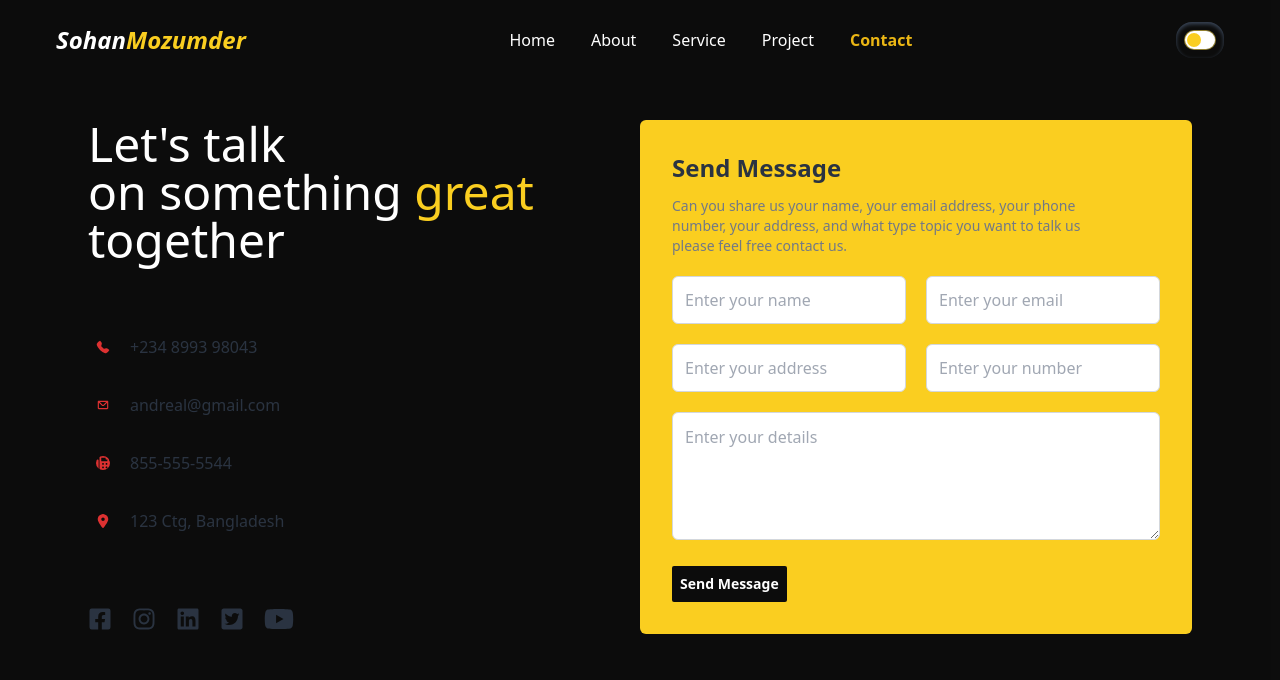
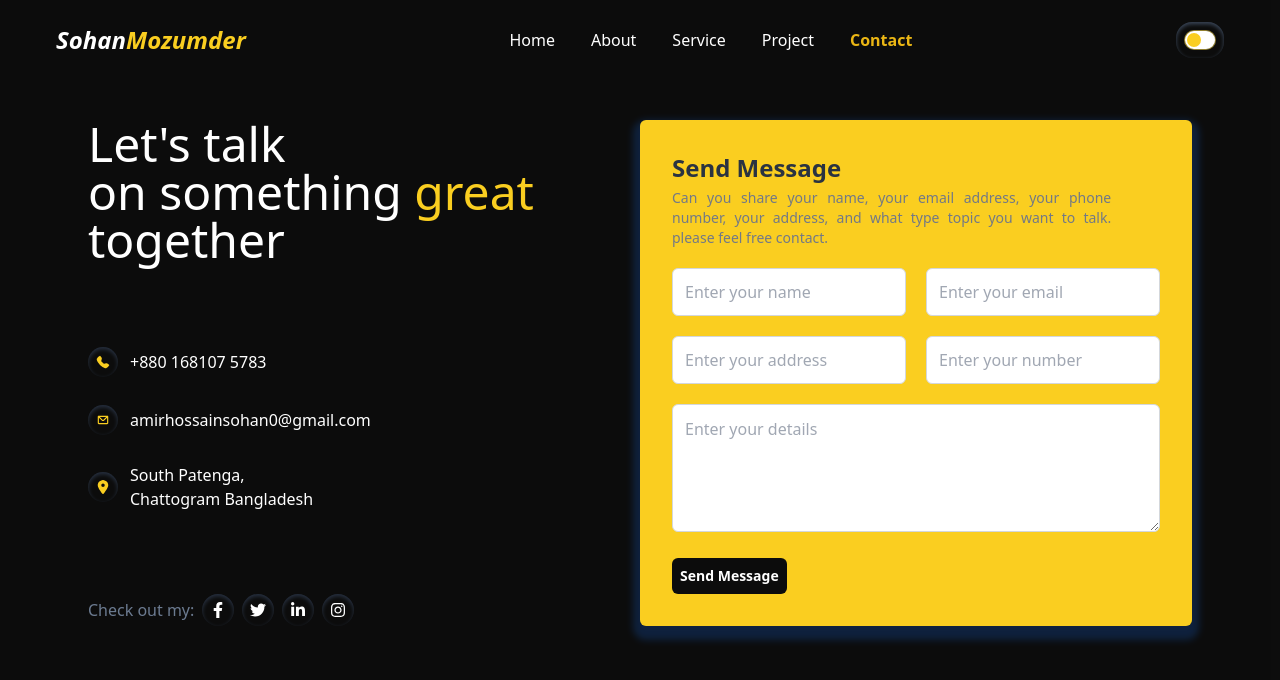
Before and after one commit to sohanwebdevctg/myPersonalPortfolio, a React (Vite) app: page /contact in a window 1280 px wide. Shown: the top 680 px of the page. Built offline with nearby package versions, Linux system fonts and the light colour scheme.

Commit message:
adding contact page in contact

```diff
--- a/src/Pages/Contact/Contact.jsx
+++ b/src/Pages/Contact/Contact.jsx
@@ -1,6 +1,6 @@
 import { BsFillTelephoneFill } from "react-icons/bs";
 import { CgMail } from "react-icons/cg";
-import { FaFacebookSquare, FaFax, FaInstagram, FaLinkedin, FaTwitterSquare, FaYoutube } from "react-icons/fa";
+import { FaFacebookF, FaInstagram, FaLinkedinIn, FaTwitter } from "react-icons/fa";
 import { FaLocationDot } from "react-icons/fa6";
 
 
@@ -14,59 +14,64 @@ const Contact = () => {
   return (
     <>
       {/* content section start */}
-      <div className='container mx-auto h-full sm:h-screen w-full px-2 py-10'>
+      <div className='container mx-auto h-full sm:h-screen xl:h-screen w-full px-2 py-10'>
         <div className="sm:flex sm:justify-around">
           {/* left start */}
           <div className="flex-1 flex flex-col justify-between space-y-5">
-            <h3 className="text-2xl sm:text-2xl md:text-2xl lg:text-3xl xl:text-5xl text-white">Let's talk <br></br>on something <span className="text-yellow-400">great</span> <br></br>together</h3>
+            <h3 className="text-2xl sm:text-2xl md:text-2xl lg:text-3xl xl:text-5xl 2xl:text-5xl text-white">Let's talk <br></br>on something <span className="text-yellow-400">great</span> <br></br>together</h3>
             <ul className="space-y-3 sm:space-y-5 xl:space-y-7">
               <li className="flex gap-1 sm:gap-2 xl:gap-3 items-center">
-                <BsFillTelephoneFill className="bg-black text-[22px] md:text-[24px] lg:text-[27px] xl:text-3xl rounded-full p-1 xl:p-2 text-red-600 bg-opacity-75"></BsFillTelephoneFill>
-                <span className="text-sm md:text-[15px] lg:text-base xl:text-base">+234 8993 98043</span>
+                <BsFillTelephoneFill className="bg-black shadow-inner shadow-slate-800 text-[22px] md:text-[24px] lg:text-[27px] xl:text-3xl 2xl:text-4xl rounded-full p-1 xl:p-2 text-yellow-400"></BsFillTelephoneFill>
+                <span className="text-sm sm:text-xs md:text-[15px] lg:text-base xl:text-base 2xl:text-lg text-white">+880 168107 5783</span>
               </li>
               <li className="flex gap-1 sm:gap-2 xl:gap-3 items-center">
-                <CgMail className="bg-black text-[22px] md:text-[24px] lg:text-[27px] xl:text-3xl rounded-full p-1 xl:p-2 text-red-600 bg-opacity-75"></CgMail>
-                <span className="text-sm md:text-[15px] lg:text-base xl:text-base">andreal@gmail.com</span></li>
+                <CgMail className="bg-black shadow-inner shadow-slate-800 text-[22px] md:text-[24px] lg:text-[27px] xl:text-3xl 2xl:text-4xl rounded-full p-1 xl:p-2 text-yellow-400"></CgMail>
+                <span className="text-sm sm:text-xs md:text-[15px] lg:text-base xl:text-base 2xl:text-lg text-white">amirhossainsohan0@gmail.com</span></li>
               <li className="flex gap-1 sm:gap-2 xl:gap-3 items-center">
-                <FaFax className="bg-black text-[22px] md:text-[24px] lg:text-[27px] xl:text-3xl rounded-full p-1 xl:p-2 text-red-600 bg-opacity-75"></FaFax>
-                <span className="text-sm md:text-[15px] lg:text-base  xl:text-base">855-555-5544</span>
-                </li>
-              <li className="flex gap-1 sm:gap-2 xl:gap-3 items-center">
-                <FaLocationDot className="bg-black text-[22px] md:text-[24px] lg:text-[27px] xl:text-3xl rounded-full p-1 xl:p-2 text-red-600 bg-opacity-75"></FaLocationDot>
-                <span className="text-sm md:text-[15px] lg:text-base xl:text-base">123 Ctg, Bangladesh</span>
+                <FaLocationDot className="bg-black shadow-inner shadow-slate-800 text-[22px] md:text-[24px] lg:text-[27px] xl:text-3xl 2xl:text-4xl rounded-full p-1 xl:p-2 text-yellow-400"></FaLocationDot>
+                <span className="text-sm sm:text-xs md:text-[15px] lg:text-base xl:text-base 2xl:text-lg text-white">South Patenga,<br></br>
+                Chattogram Bangladesh</span>
               </li>
             </ul>
             {/* icon section start */}
-            <ul className="flex gap-5 items-center">
-                <li><FaFacebookSquare className="text-xl sm:text-lg md:text-[22px] lg:text-2xl xl:text-2xl hover:text-red-600 duration-500"></FaFacebookSquare></li>
-                <li><FaInstagram className="text-xl sm:text-lg md:text-[22px] lg:text-2xl xl:text-2xl hover:text-red-600 duration-500"></FaInstagram></li>
-                <li><FaLinkedin className="text-xl sm:text-lg md:text-[22px] lg:text-2xl xl:text-2xl hover:text-red-600 duration-500"></FaLinkedin></li>
-                <li><FaTwitterSquare className="text-xl sm:text-lg md:text-[22px] lg:text-2xl xl:text-2xl hover:text-red-600 duration-500"></FaTwitterSquare></li>
-                <li><FaYoutube className="text-2xl sm:text-xl md:text-[22px] lg:text-2xl xl:text-3xl hover:text-red-600 duration-500"></FaYoutube></li>
+            <ul className="flex gap-2 items-center">
+              <li className="text-slate-500 sm:text-xs md:text-sm lg:text-base">Check out my:</li>
+              <li className="text-sm sm:text-xs md:text-sm lg:text-base xl:text-base 2xl:text-lg rounded-full bg-black shadow-inner shadow-slate-800 text-white hover:text-yellow-500 w-6 h-6 sm:w-6 sm:h-6 md:w-7 md:h-7 lg:w-8 lg:h-8 xl:h-8 xl:w-8 2xl:w-9 2xl:h-9 flex justify-center items-center">
+                <FaFacebookF></FaFacebookF>
+              </li>
+              <li className="text-sm sm:text-xs md:text-sm lg:text-base xl:text-base 2xl:text-lg rounded-full bg-black shadow-inner shadow-slate-800 text-white hover:text-yellow-500 w-6 h-6 sm:w-6 sm:h-6 md:w-7 md:h-7 lg:w-8 lg:h-8 xl:h-8 xl:w-8 2xl:w-9 2xl:h-9 flex justify-center items-center">
+                <FaTwitter></FaTwitter>
+              </li>
+              <li className="text-sm sm:text-xs md:text-sm lg:text-base xl:text-base 2xl:text-lg rounded-full bg-black shadow-inner shadow-slate-800 text-white hover:text-yellow-500 w-6 h-6 sm:w-6 sm:h-6 md:w-7 md:h-7 lg:w-8 lg:h-8 xl:h-8 xl:w-8 2xl:w-9 2xl:h-9 flex justify-center items-center">
+                <FaLinkedinIn></FaLinkedinIn>
+              </li>
+              <li className="text-sm sm:text-xs md:text-sm lg:text-base xl:text-base 2xl:text-lg rounded-full bg-black shadow-inner shadow-slate-800 text-white hover:text-yellow-500 w-6 h-6 sm:w-6 sm:h-6 md:w-7 md:h-7 lg:w-8 lg:h-8 xl:h-8 xl:w-8 2xl:w-9 2xl:h-9 flex justify-center items-center">
+                <FaInstagram></FaInstagram>
+              </li>
             </ul>
             {/* icon section end */}
           </div>
           {/* left end */}
           {/* right start */}
           <div className="flex-1 mt-10 sm:mt-0">
-            <form onSubmit={contactForm} className="bg-yellow-400 p-4 xl:p-8 space-y-3 sm:space-y-3 xl:space-y-5 rounded-md">
+            <form onSubmit={contactForm} className="formCon bg-yellow-400 p-4 xl:p-8 space-y-3 sm:space-y-3 xl:space-y-5 rounded-md">
               <div>
-                <h1 className="text-lg sm:text-lg md:text-xl lg:text-[22px] xl:text-2xl font-bold">Send Message</h1>
-                <p className="text-xs sm:text-[13px] md:text-sm lg:text-base xl:text-sm w-full lg:w-[90%] mt-3 text-gray-500">Can you share us your name, your email address, your phone number, your address, and what type topic you want to talk us please feel free contact us.</p>
+                <h1 className="text-lg sm:text-lg md:text-xl lg:text-[22px] xl:text-2xl 2xl:text-3xl font-bold">Send Message</h1>
+                <p className="text-xs sm:text-xs md:text-sm lg:text-base xl:text-sm 2xl:text-lg w-full lg:w-[90%] mt-1 text-gray-500 text-justify">Can you share your name, your email address, your phone number, your address, and what type topic you want to talk. please feel free contact.</p>
               </div>
               <div className="sm:flex sm:items-center sm:justify-between gap-2 sm:gap-2 lg:gap-3 xl:gap-5 mt-5">
-                <input className="w-full h-full p-2 xl:p-3 border-[1px] border-gray-300 rounded-md text-xs sm:text-xs md:text-sm lg:text-base" type="text" placeholder="Enter your name"></input>
-                <input className="w-full h-full p-2 xl:p-3 border-[1px] border-gray-300 rounded-md text-xs sm:text-xs md:text-sm lg:text-base mt-3 sm:mt-0" type="email" placeholder="Enter your email"></input>
+                <input className="w-full h-full p-2 xl:p-3 border-[1px] border-gray-300 rounded-md text-xs sm:text-xs md:text-sm lg:text-base 2xl:text-lg focus-visible:outline-none" type="text" placeholder="Enter your name"></input>
+                <input className="w-full h-full p-2 xl:p-3 border-[1px] border-gray-300 rounded-md text-xs sm:text-xs md:text-sm lg:text-base 2xl:text-lg mt-3 sm:mt-0 focus-visible:outline-none" type="email" placeholder="Enter your email"></input>
               </div>
               <div className="sm:flex sm:items-center sm:justify-between gap-2 sm:gap-2 lg:gap-3 xl:gap-5">
-                <input className="w-full h-full p-2 xl:p-3 border-[1px] border-gray-300 rounded-md text-xs sm:text-xs md:text-sm lg:text-base" type="text" placeholder="Enter your address"></input>
-                <input className="w-full h-full p-2 xl:p-3 border-[1px] border-gray-300 rounded-md text-xs sm:text-xs md:text-sm lg:text-base mt-3 sm:mt-0" type="text" placeholder="Enter your number"></input>
+                <input className="w-full h-full p-2 xl:p-3 border-[1px] border-gray-300 rounded-md text-xs sm:text-xs md:text-sm lg:text-base 2xl:text-lg focus-visible:outline-none" type="text" placeholder="Enter your address"></input>
+                <input className="w-full h-full p-2 xl:p-3 border-[1px] border-gray-300 rounded-md text-xs sm:text-xs md:text-sm lg:text-base 2xl:text-lg mt-3 sm:mt-0 focus-visible:outline-none" type="text" placeholder="Enter your number"></input>
               </div>
               <div className="">
-                <textarea className="w-full h-24 xl:h-32 p-3 border-[1px] border-gray-300 rounded-md text-xs sm:text-xs md:text-sm lg:text-base" type="text" placeholder="Enter your details"></textarea>
+                <textarea className="w-full h-24 xl:h-32 p-3 border-[1px] border-gray-300 rounded-md text-xs sm:text-xs md:text-sm lg:text-base 2xl:text-lg focus-visible:outline-none" type="text" placeholder="Enter your details"></textarea>
               </div>
               <div className="">
-                <button type="submit" className="bg-black text-white p-2 text-[10px] sm:text-[11px] md:text-[11px] lg:text-sm xl:text-sm rounded-sm font-bold">Send Message</button>
+                <button type="submit" className="bg-black text-white p-2 2xl:p-3 text-[10px] sm:text-[10px] md:text-[11px] lg:text-xs xl:text-sm 2xl:text-base rounded-md font-bold">Send Message</button>
               </div>
             </form>
           </div>
--- a/src/index.css
+++ b/src/index.css
@@ -39,3 +39,9 @@
     -o-transform: translateY(28px);
 }
 }
+
+/* form content start */
+.formCon{
+  box-shadow: 0 7px 7px 7px rgba(13, 110, 253, 0.2);
+}
+/* form content end */
```
